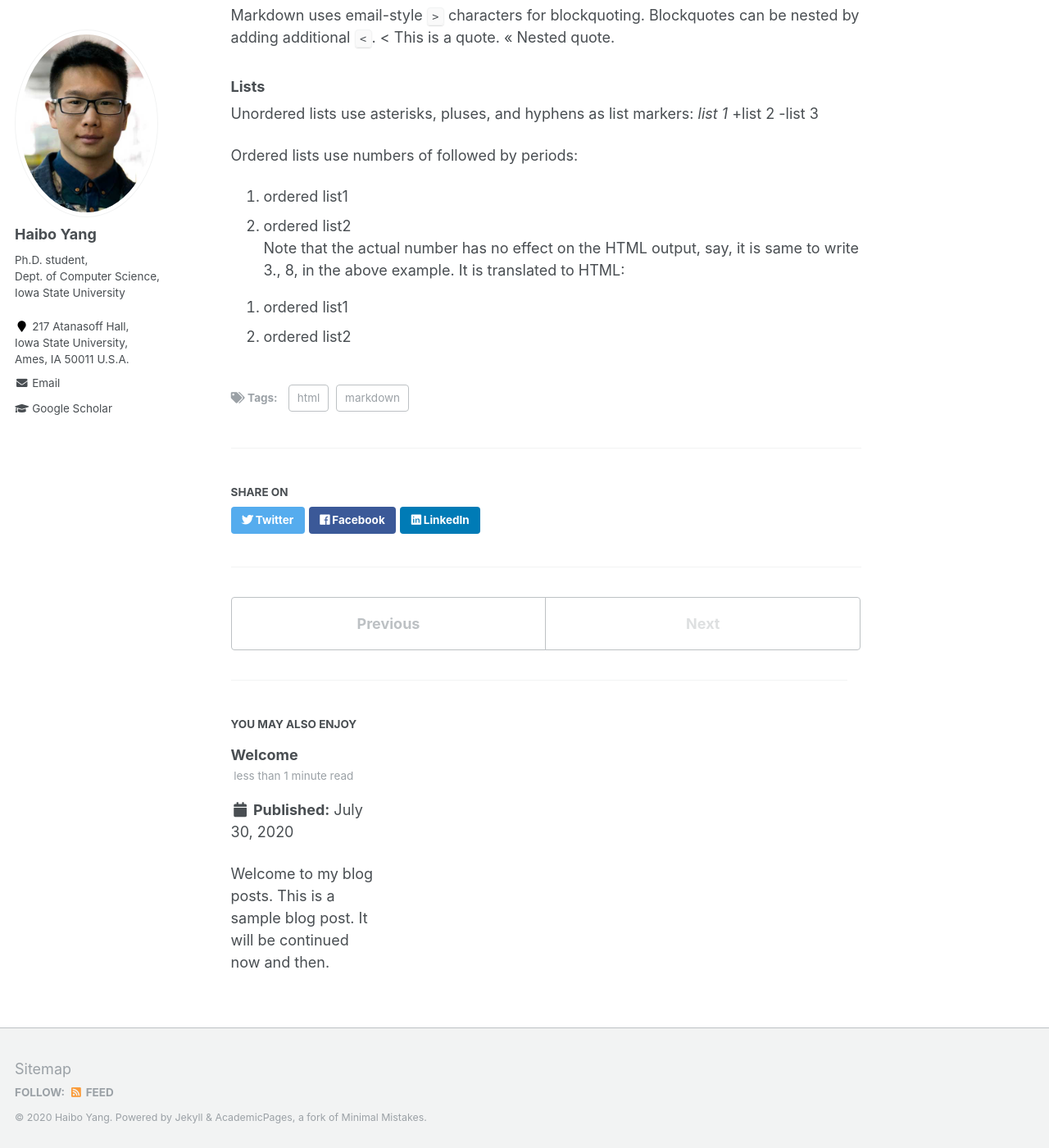
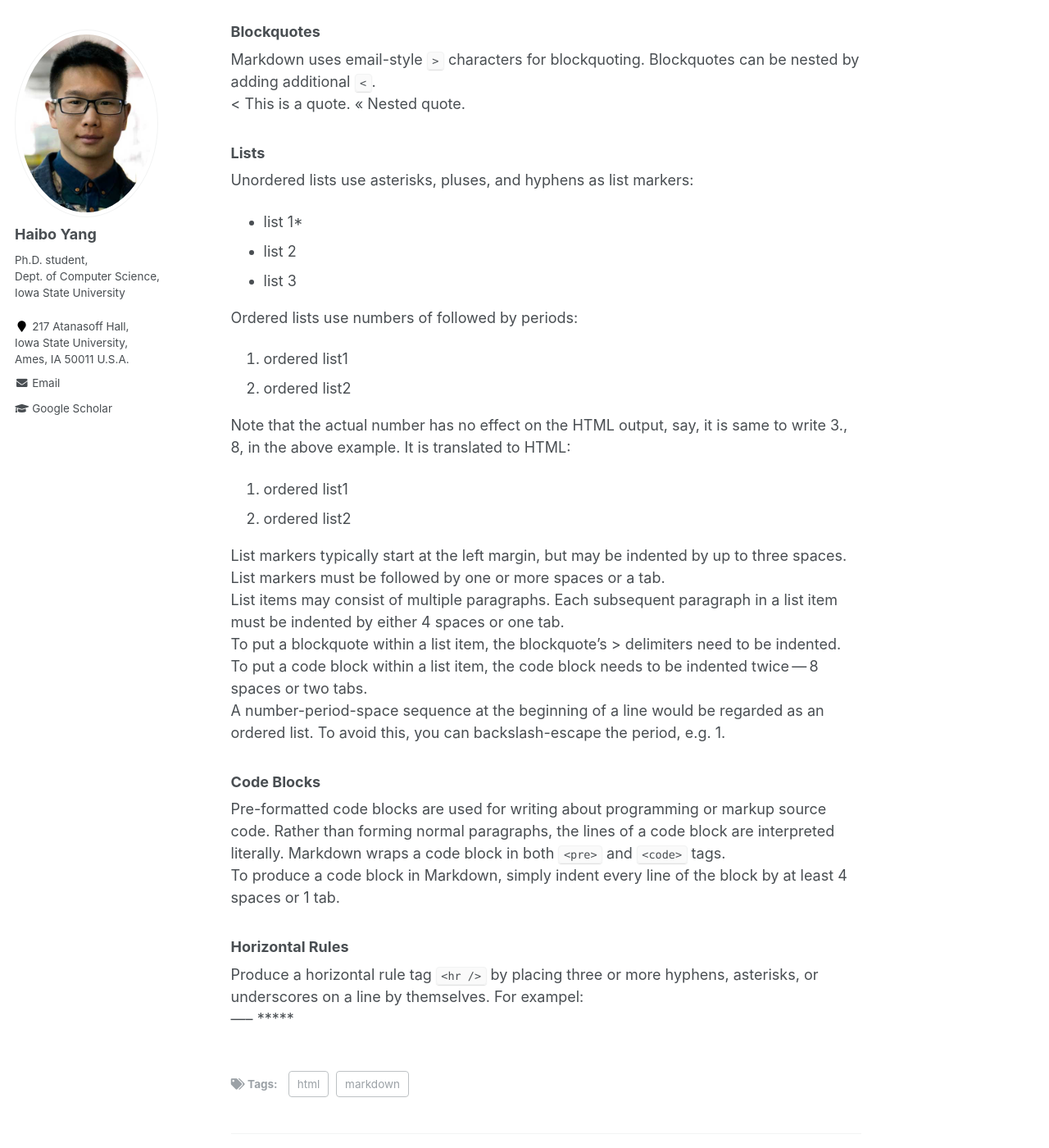
Before and after one commit to Haibo-Yang-OSU/homepage, a Jekyll site: the page built from _posts/2020-08-03-blog-post-2-markdown.md, in a window 1280 px wide and 1400 px high, scrolled down 1296 px. Shown: the whole window at 82% size. Built offline with Jekyll 4.4.1, drawn with Linux system fonts in a browser that asks for light colours; some of the changed text lies outside the part shown.

Commit message:
Update 2020-08-03-blog-post-2-markdown.md

```diff
--- a/_posts/2020-08-03-blog-post-2-markdown.md
+++ b/_posts/2020-08-03-blog-post-2-markdown.md
@@ -25,7 +25,7 @@ When you do want to insert a `<br />` break tag using Markdown, you end a line w
 
 ### Headers
 Markdown supports two different styles of headers:
-Setext-style: use underlines (any number) of equal signs and dashes for first- and second-level headers respectively. For example,
+Setext-style: use underlines (any number) of equal signs and dashes for first- and second-level headers respectively. For example:
 This is first-level header.
 ===
 Thisi is second-level header.
@@ -43,15 +43,31 @@ Markdown uses email-style `>` characters for blockquoting. Blockquotes can be ne
 
 ### Lists
 Unordered lists use asterisks, pluses, and hyphens as list markers:
-*list 1*
-+list 2
--list 3
+* list 1*
++ list 2
+- list 3
 
 Ordered lists use numbers of followed by periods:
 1. ordered list1
 2. ordered list2
+
 Note that the actual number has no effect on the HTML output, say, it is same to write 3., 8, in the above example. It is translated to HTML:
 <ol>
 <li>ordered list1</li>
 <li>ordered list2</li>
 </ol>
+
+List markers typically start at the left margin, but may be indented by up to three spaces. List markers must be followed by one or more spaces or a tab.
+List items may consist of multiple paragraphs. Each subsequent paragraph in a list item must be indented by either 4 spaces or one tab.
+To put a blockquote within a list item, the blockquote’s > delimiters need to be indented.
+To put a code block within a list item, the code block needs to be indented twice — 8 spaces or two tabs.
+A number-period-space sequence at the beginning of a line would be regarded as an ordered list. To avoid this, you can backslash-escape the period, e.g. 1\.
+
+### Code Blocks
+Pre-formatted code blocks are used for writing about programming or markup source code. Rather than forming normal paragraphs, the lines of a code block are interpreted literally. Markdown wraps a code block in both `<pre>` and `<code>` tags.
+To produce a code block in Markdown, simply indent every line of the block by at least 4 spaces or 1 tab.
+
+### Horizontal Rules
+Produce a horizontal rule tag `<hr />` by placing three or more hyphens, asterisks, or underscores on a line by themselves. For exampel:
+-----
+*****
```
